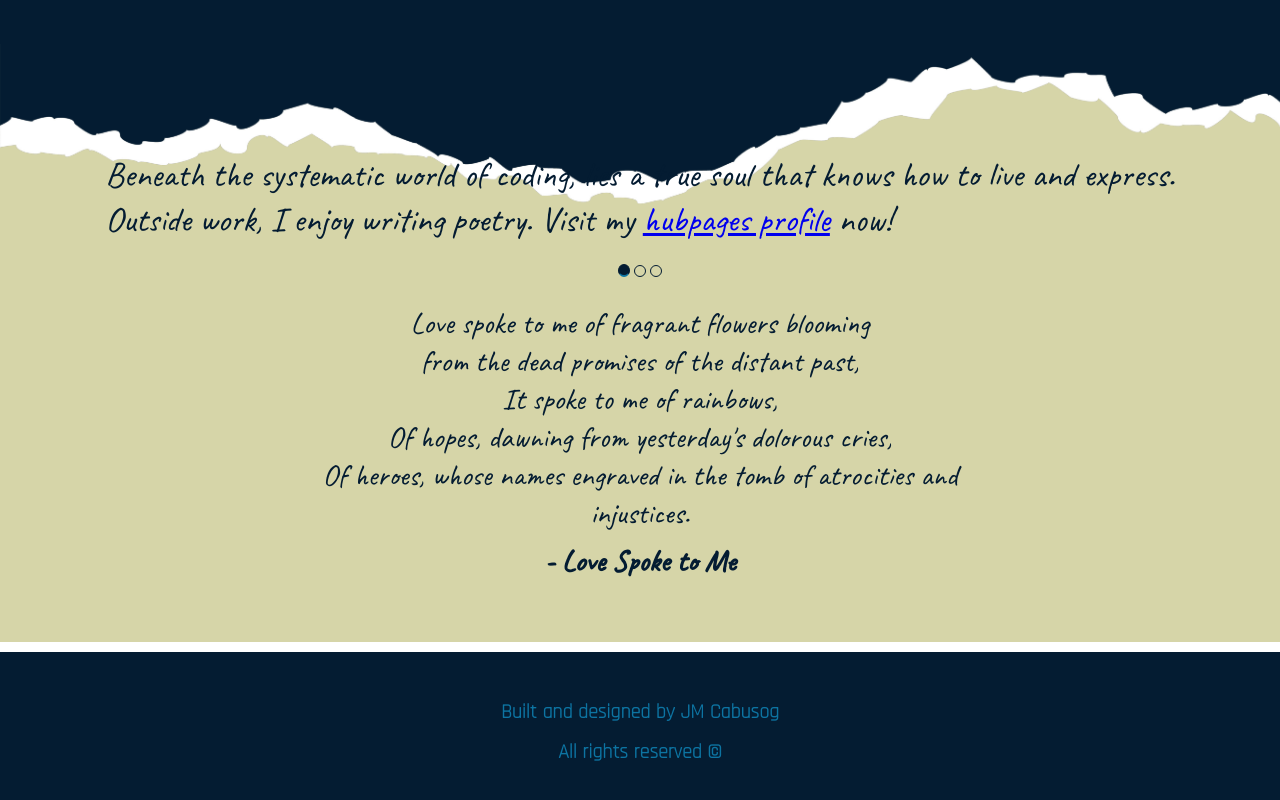
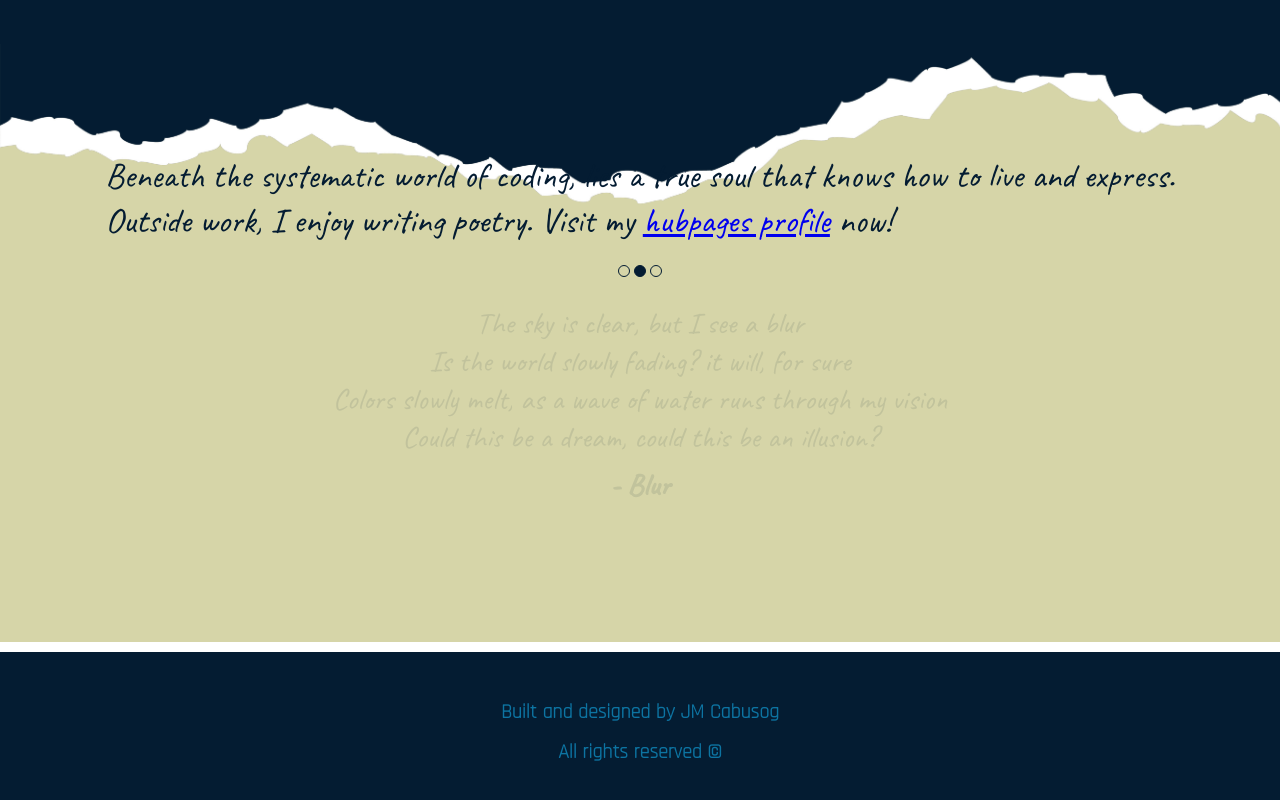
Before and after one commit to johnmarkcabusog/myportfolio, a React (Create React App) app: page / in a window 1280 px wide. Shown: the part 2929-3729 px from the top of the page. Built offline with nearby package versions, Linux system fonts and the light colour scheme.

Commit message:
creative works section updates

```diff
--- a/src/pages/CreativeWorks/index.js
+++ b/src/pages/CreativeWorks/index.js
@@ -1,43 +1,82 @@
-import React, { useState } from "react";
+import React, { useEffect, useState } from "react";
 import "./style.css";
 
 const work_excerpts = [
   {
     id: 1,
-        title:'Love Spoke to Me',
-        excerpt:" Love spoke to me of fragrant flowers blooming \n from the dead promises of the distant past,\n It spoke to me of rainbows, \n Of hopes, dawning from yesterday's dolorous cries, \nOf heroes, whose names engraved in the tomb of atrocities and injustices."
+    title: "Love Spoke to Me",
+    excerpt:
+      " Love spoke to me of fragrant flowers blooming \n from the dead promises of the distant past,\n It spoke to me of rainbows, \n Of hopes, dawning from yesterday's dolorous cries, \nOf heroes, whose names engraved in the tomb of atrocities and injustices.",
   },
   {
-        id:2,
-        title:'Blur',
-        excerpt:"The sky is clear, but I see a blur \nIs the world slowly fading? it will, for sure \nColors slowly melt, as a wave of water runs through my vision \nCould this be a dream, could this be an illusion?"
+    id: 2,
+    title: "Blur",
+    excerpt:
+      "The sky is clear, but I see a blur \nIs the world slowly fading? it will, for sure \nColors slowly melt, as a wave of water runs through my vision \nCould this be a dream, could this be an illusion?",
   },
   {
-        id:3,
+    id: 3,
     title: "Intertwining Ironies",
-        excerpt:"A beautiful couple sleeps in the calm, comforting night \n A homeless child lays in the street, hugging his mother tight \nRipples in lake shimmer under the moonlight's embrace \nBut the hungry child's flowing tears are full of might and grace"
-    }
-]
+    excerpt:
+      "A beautiful couple sleeps in the calm, comforting night \n A homeless child lays in the street, hugging his mother tight \nRipples in lake shimmer under the moonlight's embrace \nBut the hungry child's flowing tears are full of might and grace",
+  },
+];
 const CreativeWorks = () => {
   const [currentPoem, setSelectCurrentPoem] = useState(1);
- const selectedPoem  = work_excerpts.find(x=> x.id === currentPoem);
+
+  useEffect(() => {
+    let interval_id = setInterval(() => {
+      if(currentPoem === work_excerpts.length){
+        console.log("LMIT", currentPoem)
+
+        setSelectCurrentPoem(1);
+      } else {
+        console.log("NORMAL ADD", currentPoem)
+
+        setSelectCurrentPoem(currentPoem+1)
+      }
+    }, 6000);
+    return () => clearInterval(interval_id);
+  }, [currentPoem]);
+
   return (
     <div id="creative-works">
       <div className="creative-intro">
         Beneath the systematic world of coding, lies a true soul that knows how
         to live and express. <br />
-        Outside work, I enjoy writing poetry. Visit my <a href="https://hubpages.com/@johnmarkcabusog" target="_blank">hubpages profile</a> now!
+        Outside work, I enjoy writing poetry. Visit my{" "}
+        <a
+          href="https://hubpages.com/@johnmarkcabusog"
+          target="_blank"
+          rel="noreferrer"
+        >
+          hubpages profile
+        </a>{" "}
+        now!
       </div>
       <div className="create-bullet-section">
+        {work_excerpts.map((w, index) => {
+          return (
+            <div
+              key={index}
+              className={`creative-bullet ${
+                w.id === currentPoem ? "selected-poem-bullet" : ""
+              }`}
+              onClick={() => setSelectCurrentPoem(w.id)}
+            ></div>
+          );
+        })}
+      </div>
+
       {work_excerpts.map((w, index)=>{
-            return(<div key={index} className={`creative-bullet ${w.id === currentPoem?'selected':''}`} onClick={()=>setSelectCurrentPoem(w.id)}></div>)
+        return(
+          <div key={index} className={`poem-accordion ${w.id === currentPoem?'selected-excerpt':''}`}>
+            {w.excerpt}
+            <div className="piece-title">- {w.title}</div>
+          </div>
+        )
       })}
 
-      </div>
-      <div className="poem-accordion">
-        {selectedPoem.excerpt}
-        <div className="piece-title">- {selectedPoem.title}</div>
-        </div>
     </div>
   );
 };
--- a/src/pages/CreativeWorks/style.css
+++ b/src/pages/CreativeWorks/style.css
@@ -12,14 +12,21 @@
     gap:20px;
     padding-bottom: 3%;
 }
+
 .poem-accordion{
     font-size: 30px;
     width: 50%;
     text-align: center;
     white-space: pre-line;
     height: 300px;
+    display: none;
 }
 
+ .selected-excerpt{
+    display: block;
+    animation: fadeInWork 3s;
+
+}
 .creative-intro{
     font-size: 35px;
 }
@@ -40,7 +47,7 @@
     padding-top: 10px;
     font-weight: bold;
 }
-.create-bullet-section .selected{
+.create-bullet-section .selected-poem-bullet{
     background-color:  #041c32;
 }
 /* .creative-body{
```
Lines whose indentation alone changed are shown as unchanged.
